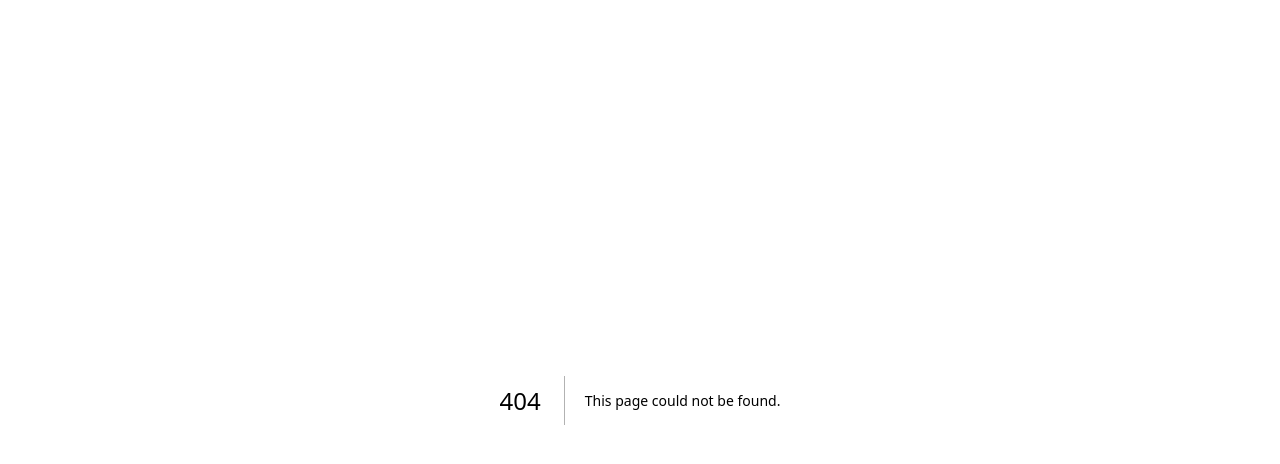
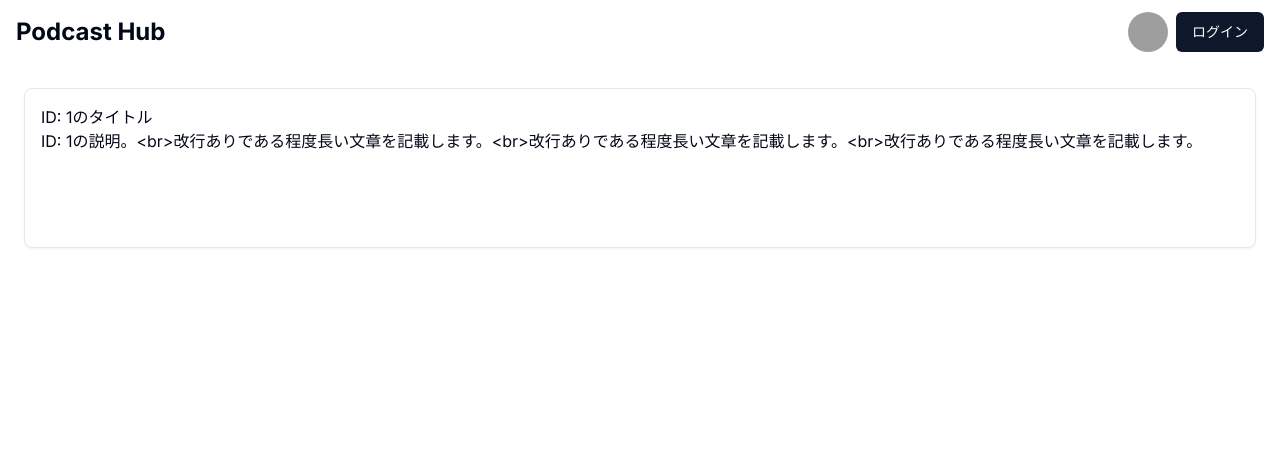
Before and after one commit to TokiyaHorikawa/podcast-hub, a Next.js app: page /contents/1 in a window 1280 px wide. Before the commit this address had no page. Shown: the top 464 px of the page. Built offline with nearby package versions, Linux system fonts and the light colour scheme; grey boxes are pictures that could not be loaded.

Commit message:
wip: コンテンツ詳細 UI

```diff
--- /dev/null
+++ b/src/app/contents/[id]/page.tsx
@@ -0,0 +1,22 @@
+import Header from "@/components/Header";
+import ContentCard from "@/app/contents/_components/ContentCard";
+
+const ContentDetail = ({ params }: { params: { id: string } }) => {
+  return (
+    <div className="flex flex-col min-h-screen">
+      <Header />
+      <div className="flex flex-1">
+        <main className="flex-1 p-6">
+          <ContentCard id={params.id} />
+        </main>
+      </div>
+    </div>
+  );
+};
+
+export async function generateStaticParams() {
+  // 動的なパラメータを生成するロジックをここに実装
+  return [{ id: "1" }, { id: "2" }]; // 例：id 1と2のページを生成
+}
+
+export default ContentDetail;
--- /dev/null
+++ b/src/app/contents/_components/ContentCard.tsx
@@ -0,0 +1,26 @@
+import { Card } from "@/components/ui/card";
+
+const ContentCard = async ({ id }: { id: string }) => {
+  const content = await getContent(id);
+  return (
+    <Card className="h-40 p-4">
+      <div>{content.title}</div>
+      <div>{content.description}</div>
+    </Card>
+  );
+};
+
+const getContent = async (id: string) => {
+  // const res = await fetch(`http://localhost:3000/api/contents/${id}`);
+  // const data = await res.json();
+
+  // 仮のデータ
+  const data = {
+    id: id,
+    title: `ID: ${id}のタイトル`,
+    description: `ID: ${id}の説明。<br>改行ありである程度長い文章を記載します。<br>改行ありである程度長い文章を記載します。<br>改行ありである程度長い文章を記載します。`,
+  };
+  return data;
+};
+
+export default ContentCard;
--- a/src/features/contents/components/Content.tsx
+++ b/src/features/contents/components/Content.tsx
@@ -1,7 +1,5 @@
 import React from "react";
 import { Card } from "@/components/ui/card";
-import { CardContent } from "@/components/ui/card";
-import { CardFooter } from "@/components/ui/card";
 import ContentHeader from "./ContentHeader";
 import ContentBody from "./ContentBody";
 import ContentFooter from "./ContentFooter";
```
